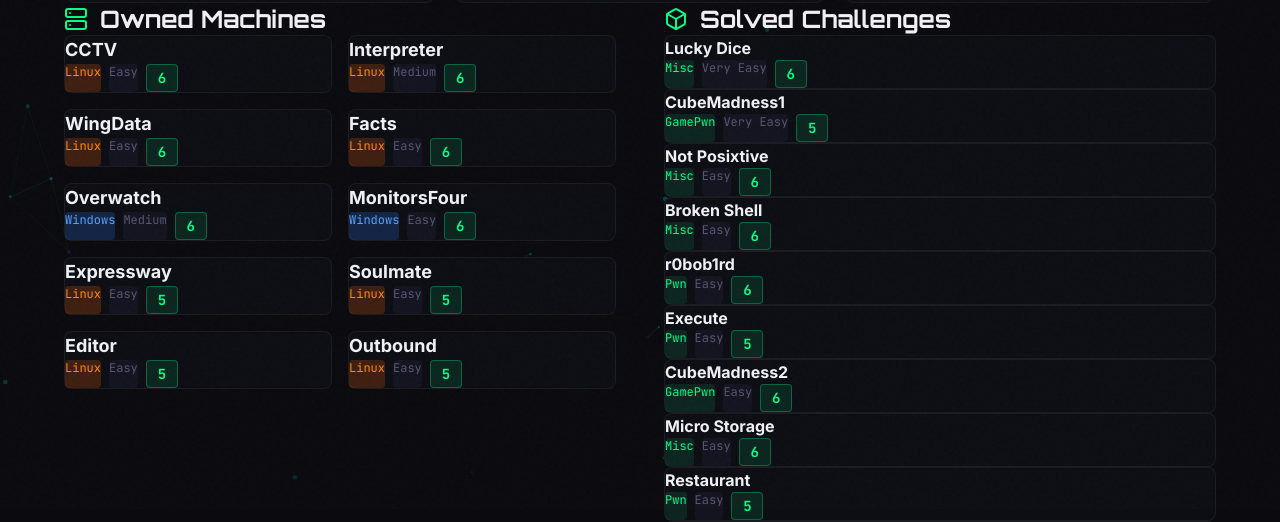
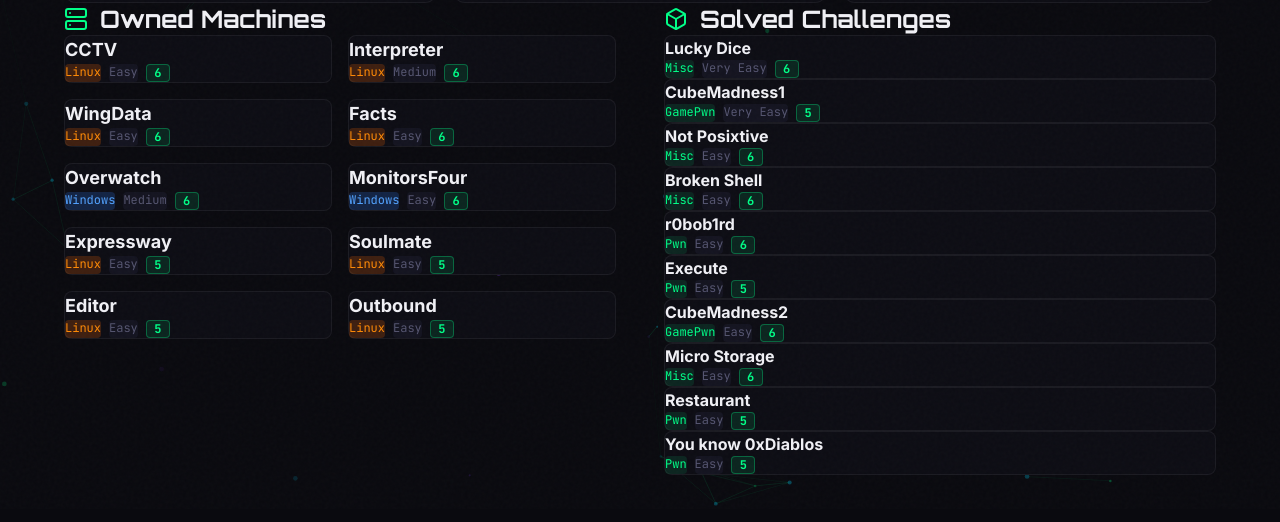
Before and after one commit to kavein0/portfolio, a Next.js app: page /hackthebox in a window 1280 px wide. Shown: the part 291-813 px from the top of the page. Built offline with nearby package versions, Linux system fonts and the light colour scheme; no server answers.

Commit message:
Fix semester badge height to match OS/difficulty tags

```diff
--- a/src/app/hackthebox/HackTheBoxClient.tsx
+++ b/src/app/hackthebox/HackTheBoxClient.tsx
@@ -95,7 +95,7 @@ export default function HackTheBoxClient({ stats }: { stats: HackTheBoxStats })
                       {machine.difficulty}
                     </span>
                   )}
-                  <span className="inline-flex items-center justify-center text-sm font-bold font-mono text-[var(--cyber-green)] bg-[var(--cyber-green)]/10 border border-[var(--cyber-green)]/30 rounded w-8 h-7">
+                  <span className="text-xs font-bold font-mono text-[var(--cyber-green)] bg-[var(--cyber-green)]/10 border border-[var(--cyber-green)]/30 px-2 py-1 rounded min-w-[1.5rem] text-center">
                     {(machine.date === "2026" || machine.name === "MonitorsFour") ? "6" : "5"}
                   </span>
                 </div>
@@ -151,7 +151,7 @@ export default function HackTheBoxClient({ stats }: { stats: HackTheBoxStats })
                           {challenge.difficulty}
                         </span>
                       )}
-                      <span className="inline-flex items-center justify-center text-sm font-bold font-mono text-[var(--cyber-green)] bg-[var(--cyber-green)]/10 border border-[var(--cyber-green)]/30 rounded w-8 h-7">
+                      <span className="text-xs font-bold font-mono text-[var(--cyber-green)] bg-[var(--cyber-green)]/10 border border-[var(--cyber-green)]/30 px-2 py-1 rounded min-w-[1.5rem] text-center">
                         {["CubeMadness2", "Broken Shell", "Not Posixtive", "Lucky Dice", "Micro Storage", "r0bob1rd"].includes(challenge.name) ? "6" : "5"}
                       </span>
                     </div>
```
